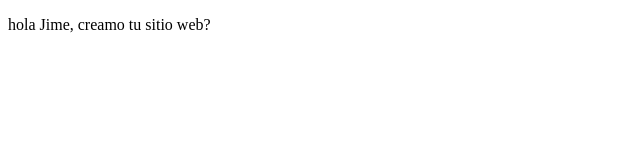
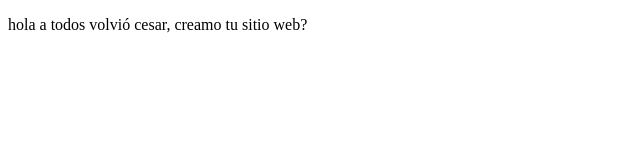
Before and after one commit to cjec1902/proyectoDemoCursoPrework, a plain HTML site: page index.html in a window 1280 px wide. Shown: the whole page, without its empty margins (0-640 px from the left). Drawn offline with Linux system fonts and the light colour scheme.

```diff
--- a/index.html
+++ b/index.html
@@ -9,7 +9,7 @@
 </head>
 <body>
     <p>
-        hola Jime, creamo tu sitio web?
+        hola a todos volvió cesar, creamo tu sitio web?
     </p>
 </body>
 </html>
```
